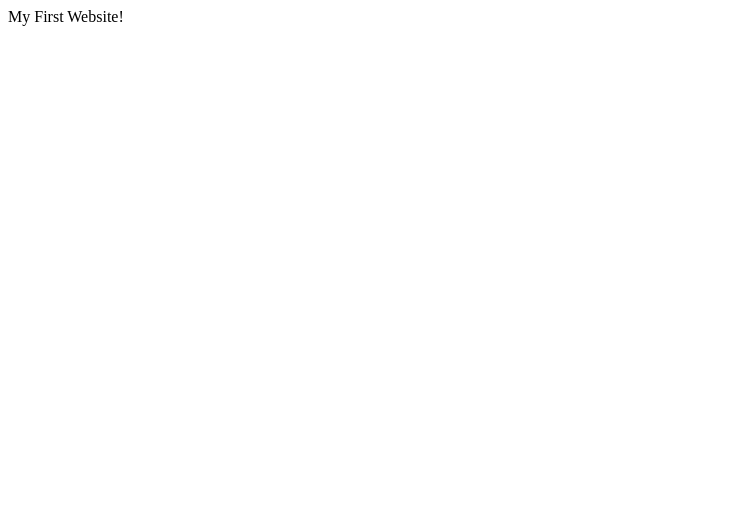
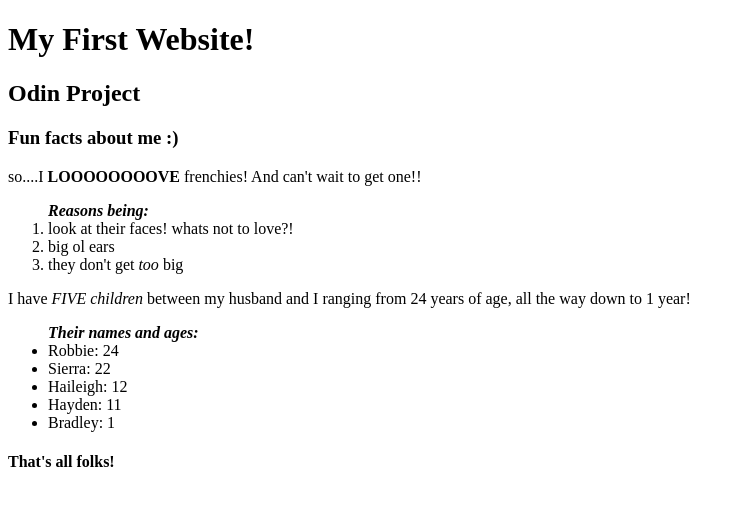
Before and after one commit to Justice-Through-Code/web-challenge-1-NikkoleAshleigh, a plain HTML site: page index.html in a window 1280 px wide. Shown: the whole page, without its empty margins (0-744 px from the left). Drawn offline with Linux system fonts and the light colour scheme.

Commit message:
Never pushed my code! Oops!

```diff
--- a/index.html
+++ b/index.html
@@ -3,10 +3,32 @@
 <head>
     <meta charset="utf-8">
     <title>My First Website</title>
+    <style>
+
+    </style>
 </head>
 
 <body>
-    My First Website!
+    <h1>My First Website!</h1>
+    <h2>Odin Project</h2>
+    <h3>Fun facts about me :) </h3>
+    <p>so....I <strong>LOOOOOOOOVE</strong> frenchies! And can't wait to get one!!</p>
+    <ol><strong><em>Reasons being:</em></strong>
+        <li>look at their faces! whats not to love?!</li>
+        <li>big ol ears</li>
+        <li>they don't get <em>too</em> big</li>
+    </ol>
+    <p>I have <em>FIVE children</em> between my husband and I ranging from 24 years of age, all the way down to 1 year!</p>
+    <!-- throwing in some comments -->
+    <ul><strong><em>Their names and ages:</em></strong>
+        <li>Robbie: 24</li>
+        <li>Sierra: 22</li>
+        <li>Haileigh: 12</li>
+        <li>Hayden: 11</li>
+        <li>Bradley: 1</li>
+    </ul>
+    <h4>That's all folks!</h4>
+
 </body>
 
 </html>
```
